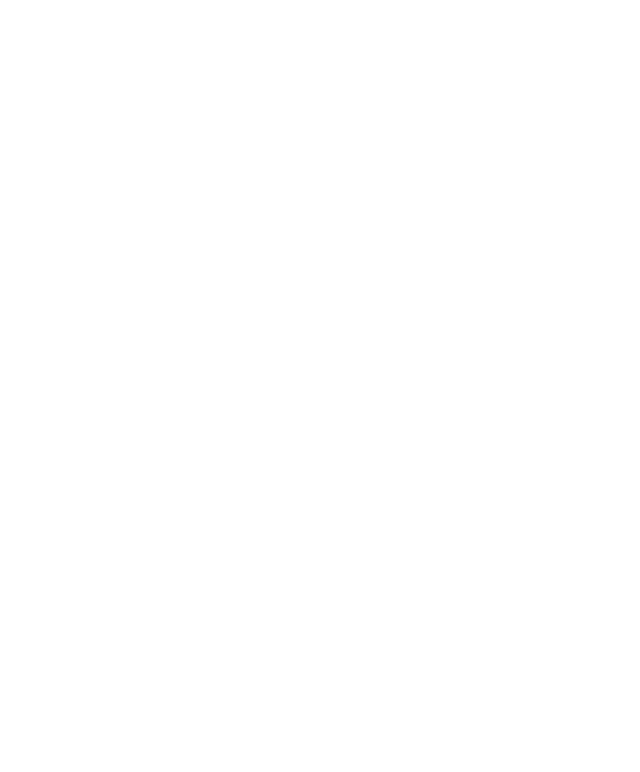
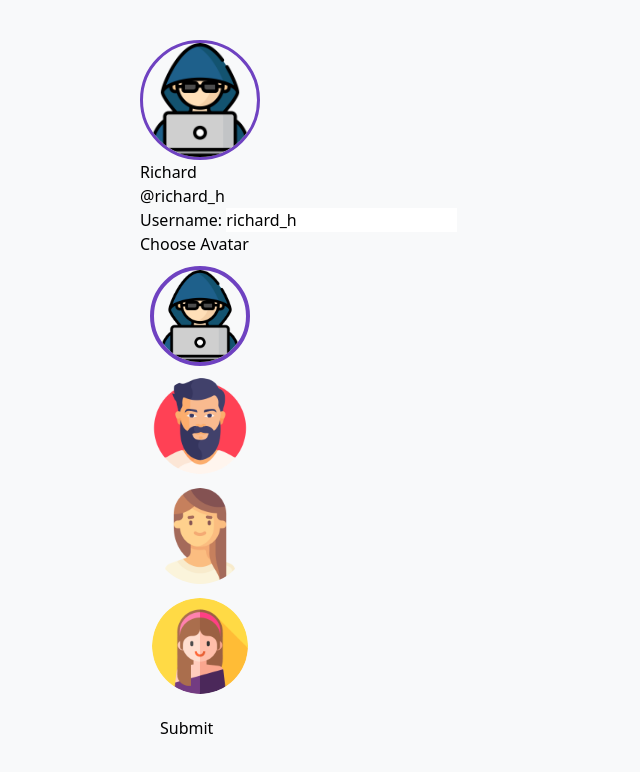
Before and after one commit to Rahulagowda004/project_vecem, a React (Vite) app in the folder Frontend/my-project/: page /editprofile in a window 1280 px wide. Before the commit this address had no page. Shown: the top 772 px of the page, without its empty margins (0-640 px from the left). Built offline with nearby package versions, Linux system fonts and the light colour scheme.

Commit message:
Upload and Edit

```diff
--- a/Frontend/my-project/src/App.jsx
+++ b/Frontend/my-project/src/App.jsx
@@ -1,17 +1,20 @@
+// App.js
 import React from 'react';
-import { BrowserRouter as Router, Route, Routes, useLocation } from 'react-router-dom';
+import { BrowserRouter as Router, Route, Routes, useLocation, Link } from 'react-router-dom';
 import Navbar from './components/Navbar';
 import Hero from './components/Hero';
 import About from './components/About';
 import Footer from './components/Footer';
 import ProfilePage from './components/ProfilePage';
 import AvatarSelectionPage from './components/AvatarSelectionPage';
+import EditProfile from './components/EditProfile';
+import UploadFile from './components/UploadFile'; // Importing UploadFile component
 
 const AppContent = () => {
   const location = useLocation(); // Get the current location
 
   // Define routes where Navbar and Footer should be visible
-  const showNavbarAndFooter = location.pathname === '/';
+  const showNavbarAndFooter = location.pathname === '/' || location.pathname === '/profile';
 
   return (
     <div style={{ display: 'flex', flexDirection: 'column', minHeight: '100vh' }}>
@@ -23,7 +26,9 @@
         <Routes>
           <Route path="/" element={<><Hero /><About /></>} /> {/* Home route */}
           <Route path="/profile" element={<ProfilePage />} /> {/* Profile page route */}
-          <Route path="/select-avatar" element={<AvatarSelectionPage />} /> {/* Avatar selection page route */}
+          <Route path="/editprofile" element={<EditProfile />} /> {/* Edit Profile */}
+          <Route path="/uploadfiles" element={<UploadFile />} /> {/* Upload File */}
+          <Route path="/select-avatar" element={<AvatarSelectionPage />} /> {/* Avatar selection page */}
         </Routes>
       </div>
 
--- a/Frontend/my-project/src/components/EditProfile.jsx
+++ b/Frontend/my-project/src/components/EditProfile.jsx
@@ -1,133 +1,107 @@
-import React from "react";
+import React, { useState } from "react";
+import { Link } from "react-router-dom"; // Import Link for routing
+
+// List avatars in the public/avatars directory
+const avatars = [
+  "avatar1.png",
+  "avatar2.png",
+  "avatar3.png",
+  "avatar4.png",
+];
 
 const EditProfile = () => {
+  const [selectedAvatar, setSelectedAvatar] = useState(avatars[0]);
+  const [email, setEmail] = useState("richard@fusionauth.io");
+  const [firstName, setFirstName] = useState("Richard");
+  const [lastName, setLastName] = useState("Hendricks");
+  const [username, setUsername] = useState("richard_h"); // Add a username state
+
+  // Handle avatar selection
+  const handleAvatarSelect = (avatar) => {
+    setSelectedAvatar(avatar);
+  };
+
+  // Handle username change
+  const handleUsernameChange = (e) => {
+    setUsername(e.target.value);
+  };
+
   return (
-    <div style={{ backgroundColor: "rgb(99, 39, 120)", paddingTop: "20px", paddingBottom: "20px" }}>
-      <div className="container rounded bg-white mt-5 mb-5">
-        <div className="row">
-          <div className="col-md-3 border-right">
-            <div
-              className="d-flex flex-column align-items-center text-center p-3 py-5"
-              style={{ paddingTop: "30px", paddingBottom: "30px" }}
-            >
-              <img
-                className="rounded-circle mt-5"
-                width="150px"
-                src="https://st3.depositphotos.com/15648834/17930/v/600/depositphotos_179308454-stock-illustration-unknown-person-silhouette-glasses-profile.jpg"
-                alt="Profile"
+    <div style={{ padding: "40px", backgroundColor: "#f8f9fa", minHeight: "100vh" }}>
+      <div className="container rounded shadow-lg bg-white p-4" style={{ maxWidth: "1000px", margin: "auto" }}>
+        <div className="d-flex align-items-center justify-content-between">
+          {/* Profile Section - Avatar and User Info */}
+          <div className="text-center p-3" style={{ flex: 1 }}>
+            <img
+              className="rounded-circle"
+              width="120px"
+              src={`/avatars/${selectedAvatar}`} // Dynamically load avatar from the public/avatars directory
+              alt="Profile"
+              style={{
+                borderRadius: "50%", // Make the avatar rounded
+                border: "3px solid #6f42c1", // Set the border style and color
+                cursor: "pointer", // Make avatar clickable
+                transition: "transform 0.2s ease-in-out", // Add smooth transition on hover
+              }}
+              onClick={() => handleAvatarSelect(selectedAvatar)} // Click to change avatar
+            />
+            <h4 className="mt-2">{firstName}</h4>
+            <h5>@{username}</h5> {/* Display current username */}
+          </div>
+
+          {/* Edit Form Section */}
+          <div style={{ flex: 2 }}>
+            <div className="mt-3">
+              <label className="form-label">Username: </label>
+              <input
+                type="text"
+                className="form-control"
+                value={username}
+                onChange={(e) => setUsername(e.target.value)} // Update username state
               />
-              <span className="font-weight-bold">Edogaru</span>
-              <span className="text-black-50">edogaru@mail.com.my</span>
             </div>
-          </div>
-          <div className="col-md-5 border-right">
-            <div className="p-3 py-5">
-              <div
-                className="d-flex justify-content-between align-items-center mb-3"
-                style={{ marginBottom: "20px" }}
-              >
-                <h4 className="text-right">Profile Settings</h4>
-              </div>
-              <div className="row mt-2">
-                <div className="col-md-6">
-                  <label className="labels">Name</label>
-                  <input type="text" className="form-control" placeholder="first name" />
-                </div>
-                <div className="col-md-6">
-                  <label className="labels">Surname</label>
-                  <input type="text" className="form-control" placeholder="surname" />
-                </div>
-              </div>
-              <div className="row mt-3">
-                <div className="col-md-12">
-                  <label className="labels">Mobile Number</label>
-                  <input type="text" className="form-control" placeholder="enter phone number" />
-                </div>
-                <div className="col-md-12">
-                  <label className="labels">Address Line 1</label>
-                  <input type="text" className="form-control" placeholder="enter address line 1" />
-                </div>
-                <div className="col-md-12">
-                  <label className="labels">Address Line 2</label>
-                  <input type="text" className="form-control" placeholder="enter address line 2" />
-                </div>
-                <div className="col-md-12">
-                  <label className="labels">Postcode</label>
-                  <input type="text" className="form-control" placeholder="enter postcode" />
-                </div>
-                <div className="col-md-12">
-                  <label className="labels">State</label>
-                  <input type="text" className="form-control" placeholder="enter state" />
-                </div>
-                <div className="col-md-12">
-                  <label className="labels">Area</label>
-                  <input type="text" className="form-control" placeholder="enter area" />
-                </div>
-                <div className="col-md-12">
-                  <label className="labels">Email ID</label>
-                  <input type="text" className="form-control" placeholder="enter email id" />
-                </div>
-                <div className="col-md-12">
-                  <label className="labels">Education</label>
-                  <input type="text" className="form-control" placeholder="education" />
-                </div>
-              </div>
-              <div className="row mt-3">
-                <div className="col-md-6">
-                  <label className="labels">Country</label>
-                  <input type="text" className="form-control" placeholder="country" />
-                </div>
-                <div className="col-md-6">
-                  <label className="labels">State/Region</label>
-                  <input type="text" className="form-control" placeholder="state/region" />
-                </div>
-              </div>
-              <div className="mt-5 text-center">
-                <button
-                  className="btn profile-button"
-                  type="button"
-                  style={{
-                    background: "rgb(99, 39, 120)",
-                    boxShadow: "none",
-                    border: "none",
-                    color: "#fff",
-                    cursor: "pointer",
-                  }}
-                >
-                  Save Profile
-                </button>
+
+            {/* Avatar Selection Section */}
+            <div className="mt-4">
+              <label className="form-label">Choose Avatar</label>
+              <div className="d-flex justify-content-start" style={{ overflowX: "auto" }}>
+                {avatars.map((avatar, index) => (
+                  <div
+                    key={index}
+                    onClick={() => handleAvatarSelect(avatar)}
+                    style={{
+                      cursor: "pointer",
+                      margin: "10px",
+                      transition: "transform 0.2s ease",
+                    }}
+                  >
+                    <img
+                      src={`/avatars/${avatar}`} // Reference avatar images in the public/avatars folder
+                      alt={`avatar-${index}`}
+                      width="100px"
+                      height="100px"
+                      style={{
+                        borderRadius: "50%", // Make avatar rounded
+                        border: selectedAvatar === avatar ? "4px solid #6f42c1" : "2px solid transparent",
+                        transition: "all 0.3s ease-in-out",
+                      }}
+                      onMouseEnter={(e) => (e.target.style.transform = "scale(1.1)")}
+                      onMouseLeave={(e) => (e.target.style.transform = "scale(1)")}
+                    />
+                  </div>
+                ))}
               </div>
             </div>
-          </div>
-          <div className="col-md-4">
-            <div className="p-3 py-5">
-              <div
-                className="d-flex justify-content-between align-items-center experience"
-                style={{ marginBottom: "20px" }}
-              >
-                <span>Edit Experience</span>
-                <span
-                  className="border px-3 p-1 add-experience"
-                  style={{
-                    background: "#BA68C8",
-                    color: "#fff",
-                    cursor: "pointer",
-                    border: "solid 1px #BA68C8",
-                  }}
+
+            <div className="mt-4 text-center">
+              <Link to="/profile">
+                <button
+                  className="px-6 py-2 text-white bg-blue-600 rounded-full hover:bg-blue-700 focus:outline-none focus:ring-2 focus:ring-blue-500"
+                  style={{ padding: "10px 20px", borderRadius: "20px" }}
                 >
-                  <i className="fa fa-plus"></i>&nbsp;Experience
-                </span>
-              </div>
-              <br />
-              <div className="col-md-12">
-                <label className="labels">Experience in Designing</label>
-                <input type="text" className="form-control" placeholder="experience" />
-              </div>
-              <br />
-              <div className="col-md-12">
-                <label className="labels">Additional Details</label>
-                <input type="text" className="form-control" placeholder="additional details" />
-              </div>
+                  Submit
+                </button>
+              </Link>
             </div>
           </div>
         </div>
```
Also changed, not shown: Frontend/my-project/src/components/ProfilePage.jsx (+5 -4 lines), Frontend/my-project/src/components/UploadFile.jsx (+123 -23 lines).
